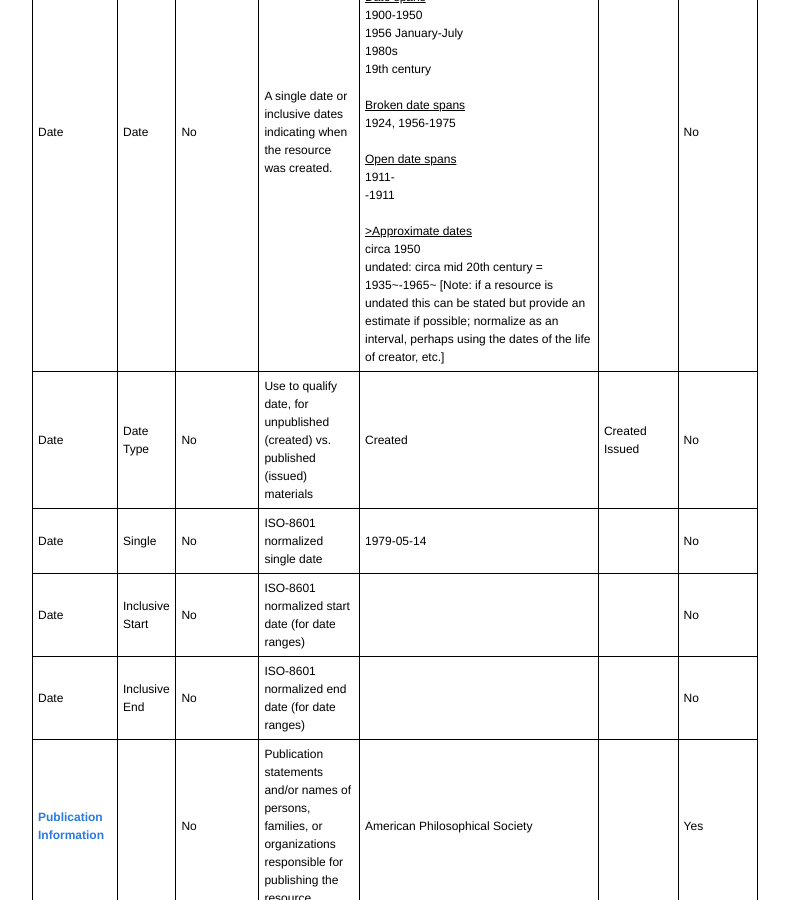
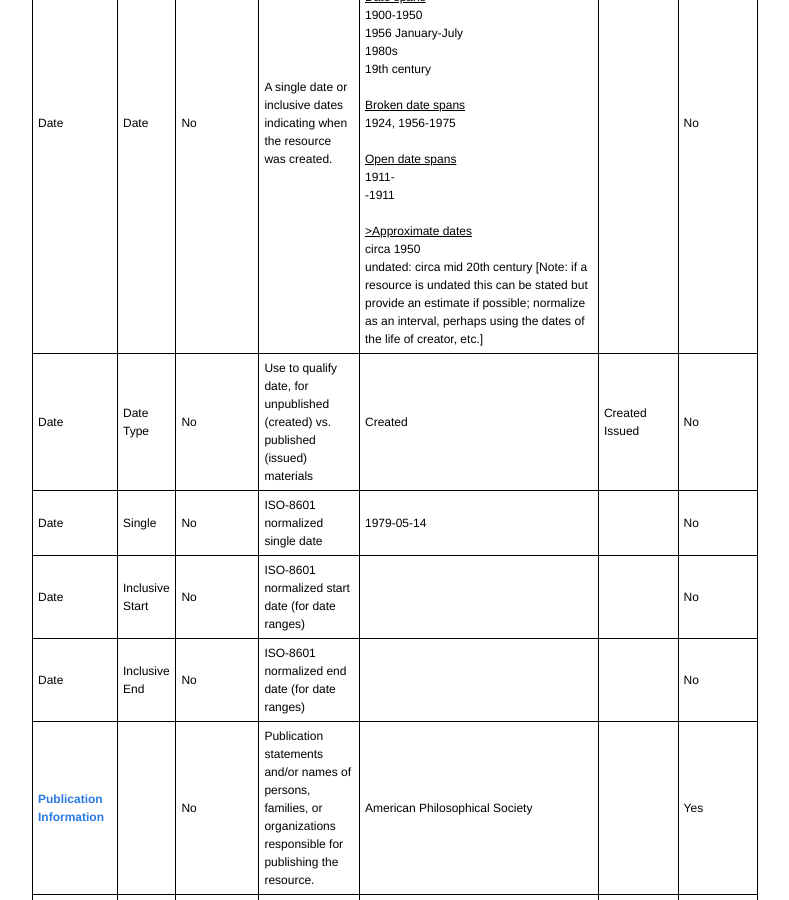
Before and after one commit to ucldc/ucldc-docs, a Jekyll site: the page built from docs/dams/metadata-model.md, in a window 1280 px wide and 900 px high, scrolled down 2494 px. Shown: the whole window, without its empty margins (158-947 px from the left). Built offline with Jekyll 4.4.1, drawn with Linux system fonts in a browser that asks for light colours; nearby versions of some CDN libraries.

Commit message:
Update metadata-model.md

```diff
--- a/docs/dams/metadata-model.md
+++ b/docs/dams/metadata-model.md
@@ -322,7 +322,7 @@ The following data elements must be present in each metadata record for harvest
   <br/><br/>
   <u>>Approximate dates</u>
   <br/>circa 1950
-  <br/>undated: circa mid 20th century = 1935~-1965~ [Note: if a resource is undated this can be stated but provide an estimate if possible; normalize as an interval, perhaps using the dates of the life of creator, etc.]
+  <br/>undated: circa mid 20th century [Note: if a resource is undated this can be stated but provide an estimate if possible; normalize as an interval, perhaps using the dates of the life of creator, etc.]
 
 
 
```
